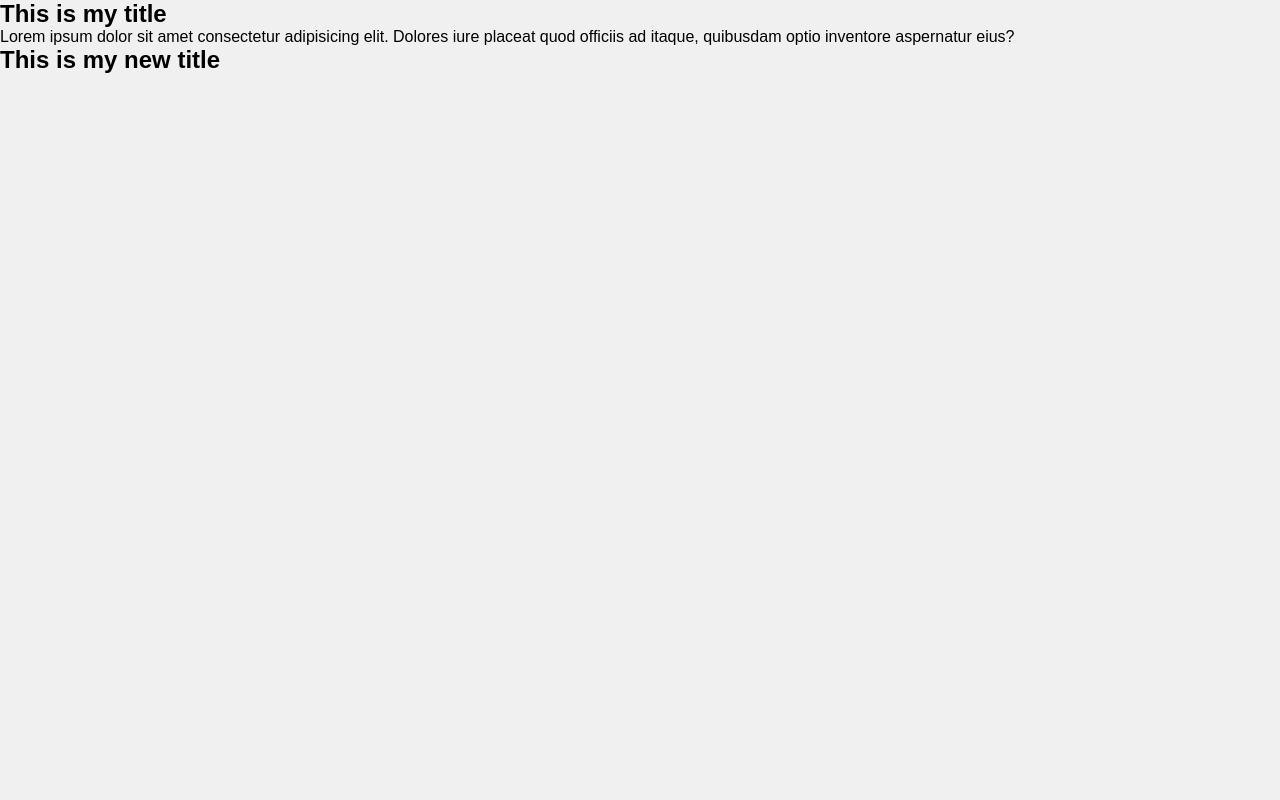
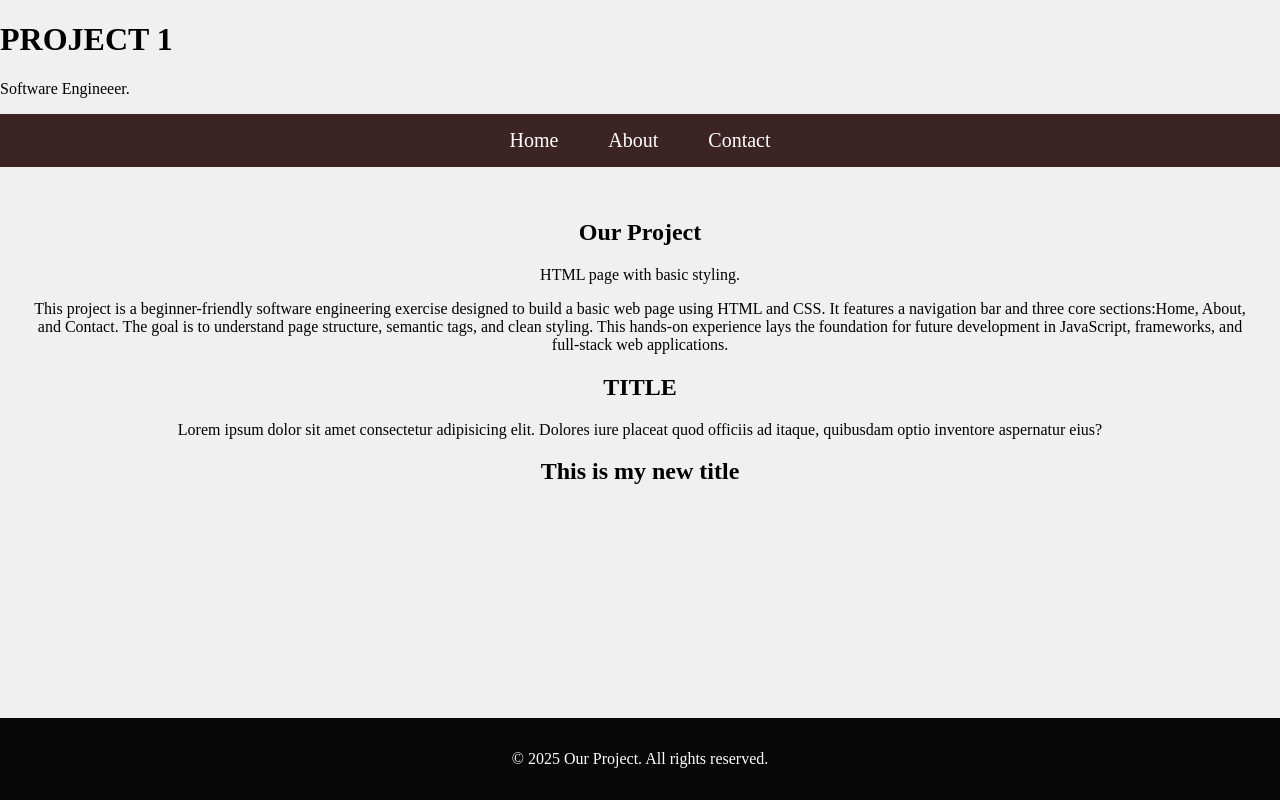
Before and after one commit to salutahmoha/HTML-PRACTICE-CODEALONG, a plain HTML site: page index.html in a window 1280 px wide. Drawn offline with Linux system fonts and the light colour scheme.

Commit message:
header changes

```diff
--- a/index.html
+++ b/index.html
@@ -4,16 +4,16 @@
     <meta charset="UTF-8">
     <meta name="viewport" content="width=device-width, initial-scale=1.0">
     <title>OUR FIRST PROJECT</title>
-    <style>
-      body {
+  </nav>
+  <style> body {
         background-color: #f0f0f0;
-        font-family: Arial, sans-serif;
+        font-family: 'Times New Roman', Times, serif, sans-serif;
         margin: 0;
         padding: 0;
         background-color: f4f4f4;
       }
       header {
-        background-color: #333;
+        background-color: #060606;
         color: white;
         padding: 1rem 0;
         text-align: center;
@@ -36,7 +36,7 @@ nav a {
         text-align: center;
       }
       footer {
-        background-color: #333;
+        background-color: #090808;
         color: white;
         text-align: center;
         padding: 1rem 0;
@@ -45,15 +45,49 @@ nav a {
         width: 100%;
       }
           </style>
-
-    <link rel="stylesheet" href="style.css">
-
 </head>
 <body>
+  <h1>PROJECT 1</h1>
+  <p>Software Engineeer.</p>
+<nav><style>
+  nav {
+    background-color: #3d2424;
+    padding: 15px;
+    display: flex;
+    justify-content: center;
+    gap: 50px;
+  }
+
+  nav a {
+    color: white;
+    text-decoration: none;
+    font-size: 20px;
+  }
+
+  nav a:hover {
+    text-decoration: underline;
+  }
+</style>
+
+    <a href=>Home</a>
+    <a href=>About</a>
+    <a href=>Contact</a>
+  </nav>
+  <main>
+    <h2>Our Project</h2>
+    <p>HTML page with basic styling.</p>
+    <p></p>This project is a beginner-friendly software engineering exercise designed to build a basic web page using HTML and CSS.
+    It features a navigation bar and three core sections:Home, About, and Contact.
+    The goal is to understand page structure, semantic tags, and clean styling.
+    This hands-on experience lays the foundation for future development in JavaScript, frameworks, and full-stack web applications.</P>
+
   <div id="container">
-    <h2>This is my title</h2>
+    <h2>TITLE</h2>
     <p>Lorem ipsum dolor sit amet consectetur adipisicing elit. Dolores iure placeat quod officiis ad itaque, quibusdam optio inventore aspernatur eius?</p>
   </div>
+  </main>
+  <footer>
+    <p>&copy; 2025 Our Project. All rights reserved.</p>
 
 
   <script src="script.js"></script>
--- a/style.css
+++ b/style.css
@@ -37,3 +37,69 @@ nav ul li a{
 article{
     color: aqua;
 }
+ body {
+        background-color: #f0f0f0;
+        font-family: 'Times New Roman', Times, serif, sans-serif;
+        margin: 0;
+        padding: 0;
+        background-color: f4f4f4;
+      }
+      header {
+        background-color: #060606;
+        color: white;
+        padding: 1rem 0;
+        text-align: center;
+      }
+      nav {
+        background-color: #555;
+        display: flex;
+        justify-content: center;
+      }
+nav a {
+        color: white;
+        padding: 1rem
+        text-decoration: none;
+      }
+      nav a:hover {
+        background-color: #777;
+      }
+      main {
+        padding: 2rem;
+        text-align: center;
+      }
+      footer {
+        background-color: #090808;
+        color: white;
+        text-align: center;
+        padding: 1rem 0;
+        position: fixed;
+        bottom: 0;
+        width: 100%;
+      }
+          </style>
+</head>
+<body>
+  <h1>PROJECT 1</h1>
+  <p>Software Engineeer.</p>
+<nav>
+    <a href=>Home</a>
+    <a href=>About</a>
+    <a href=>Contact</a>
+    <style>
+  nav {
+    background-color: #3d2424;
+    padding: 15px;
+    display: flex;
+    justify-content: center;
+    gap: 50px;
+  }
+
+  nav a {
+    color: white;
+    text-decoration: none;
+    font-size: 20px;
+  }
+
+  nav a:hover {
+    text-decoration: underline;
+  }
```
